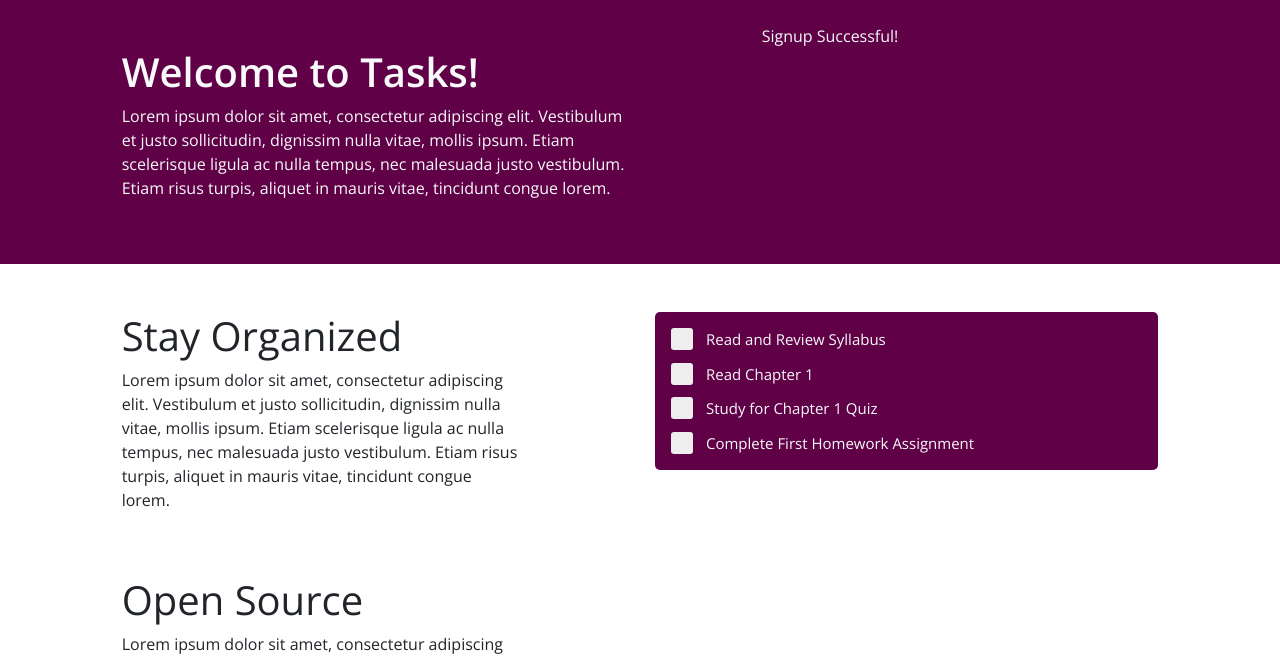
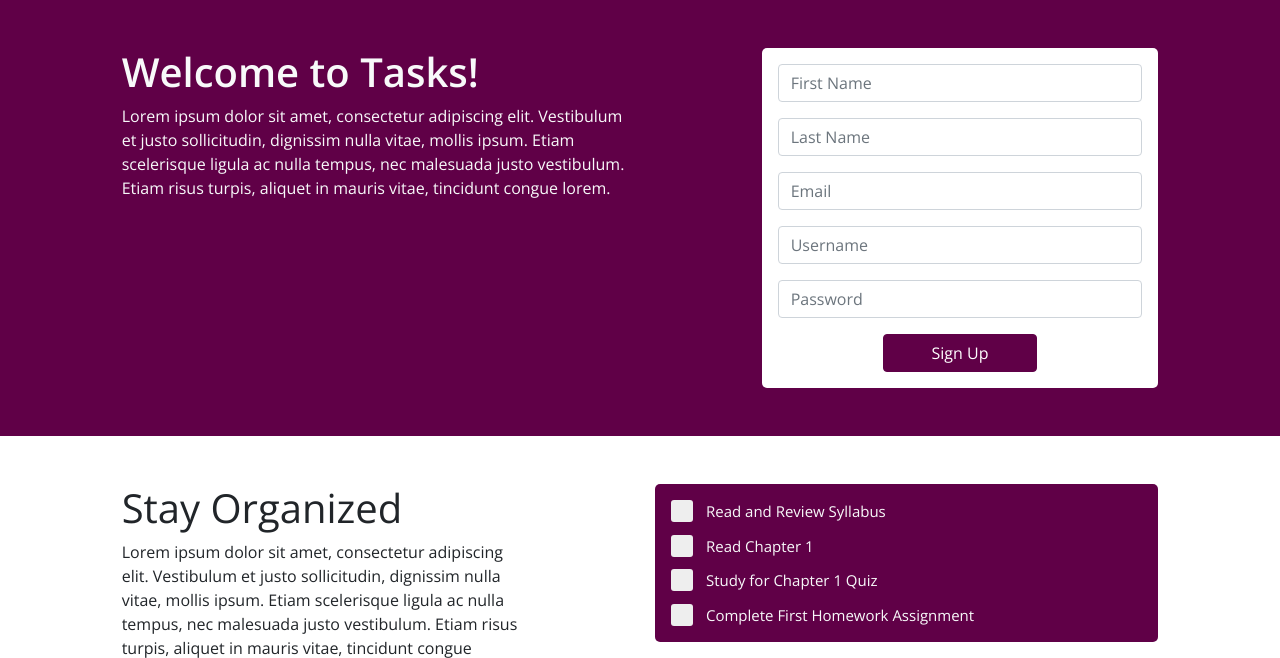
Before and after one commit to sbeckstrand/tasks, a Django app: page / in a window 1280 px wide. Shown: the part 58-716 px from the top of the page. Run offline with Django 3.2, Linux system fonts and the light colour scheme; some libraries are stand-ins or nearby versions.

Commit message:
Added updated signup form to index page. Still need to determine where to add validation errors to the page

```diff
--- a/tasks/templates/tasks/index.html
+++ b/tasks/templates/tasks/index.html
@@ -7,38 +7,25 @@
       <p class="font-weight-light text-light">Lorem ipsum dolor sit amet, consectetur adipiscing elit. Vestibulum et justo sollicitudin, dignissim nulla vitae, mollis ipsum. Etiam scelerisque ligula ac nulla tempus, nec malesuada justo vestibulum. Etiam risus turpis, aliquet in mauris vitae, tincidunt congue lorem. </p>
     </div>
     <div class="col-md-4 py-4 col-sm-10 offset-sm-1">
-    {% if signupAttempt == False %}
-      <form class="p-3" id="signup-form" method="POST">{% csrf_token %}
+    {% if successfulSignup %}
+      <div class="p-3 mt-4" id="signup-form">
+        <h3 class="p-0 text-center">Signup Successful</h3>
+        <div class="text-center">
+          <a href="/account/login" class="btn btn-custom text-center">Login</a>
+        </div>
+      </div>
+    {% else %}
+      <form class="my-4 p-3" id="signup-form" method="POST">{% csrf_token %}
+      {% for field in form %}
         <div class="form-group">
-          <input type="text" class="form-control" placeholder="First Name" name="firstName" required>
+          {{ field }}
         </div>
-        <div class="form-group">
-          <input type="text" class="form-control" placeholder="Last Name" name="lastName" required>
-        </div>
-        <div class="form-group">
-          <input type="email" class="form-control" placeholder="Email" name="email" required>
-        </div>
-        <div class="form-group">
-          <input type="text" class="form-control" placeholder="Username" name="username" required>
-        </div>
-        <div class="form-group">
-          <input type="password" class="form-control" placeholder="Password" name="password" required>
-        </div>
+      {% endfor %}
         <div class="col text-center">
           <button type="submit" class="btn btn-custom px-5 text-align-center">Sign Up</button>
         </div>
       </form>
-    {% elif errors %}
-      <p class="text-light"> Errors during signup! <a href="{{ request.path }}" class="text-light">Try again</a></p>
-      <ul class="list-group">
-        {% for error in errors %}
-        <li class="list-group-item">{{ error }}</li>
-        {% endfor %}
-      </ul>
-    {% else %}
-      <p class="text-light">Signup Successful!</p>
     {% endif %}
-
     </div>
   </div>
   <div class="row">
```
Also changed, not shown: 1 other file.
